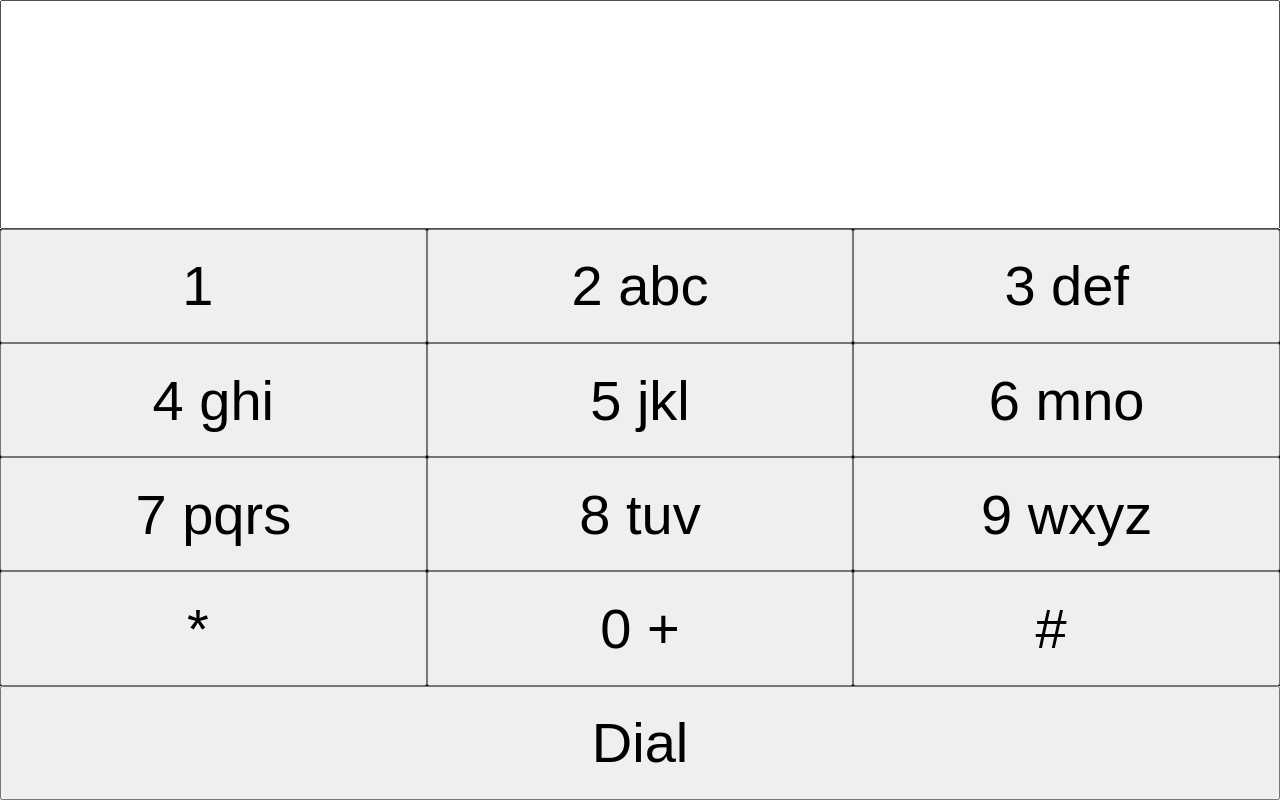
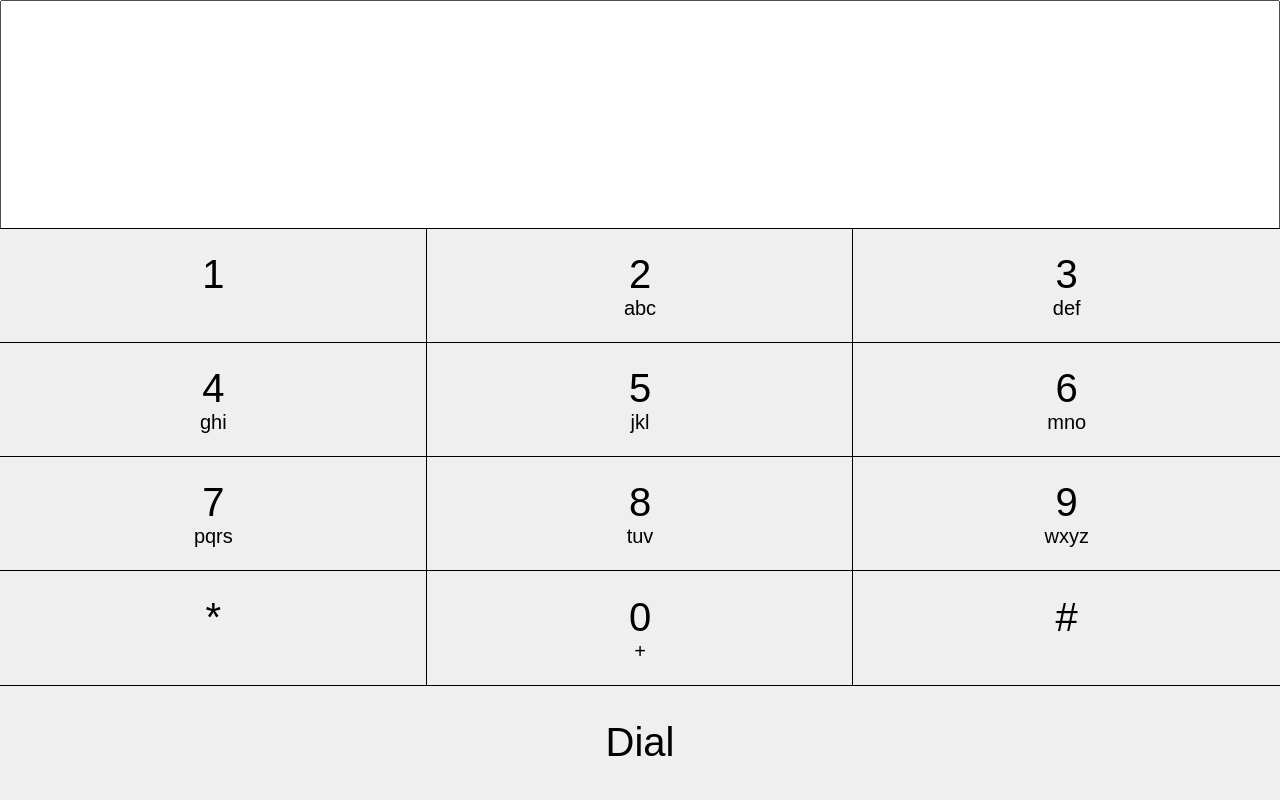
Before and after one commit to j-/dialpad, a plain HTML site: page index.html in a window 1280 px wide. Drawn offline with Linux system fonts and the light colour scheme.

Commit message:
Add default theme file

```diff
--- a/index.html
+++ b/index.html
@@ -3,6 +3,7 @@
 
 <title>Dialpad</title>
 <link rel="stylesheet" href="layout.css">
+<link rel="stylesheet" href="themes/default.css">
 
 <form class="phone">
 	<div class="phone-section phone-section--display">
--- a/layout.css
+++ b/layout.css
@@ -17,7 +17,7 @@ body {
 
 .phone input,
 .phone button {
-	font-size: 7vh;
+	font-size: 5vh;
 }
 
 .phone-section {
--- /dev/null
+++ b/themes/default.css
@@ -0,0 +1,15 @@
+.phone-button {
+	border: none;
+	outline: 1px solid black;
+	padding: 0;
+}
+
+.phone-button .digit {
+	display: block;
+	font-size: 1em;
+}
+
+.phone-button .alpha {
+	display: block;
+	font-size: 0.5em;
+}
```
